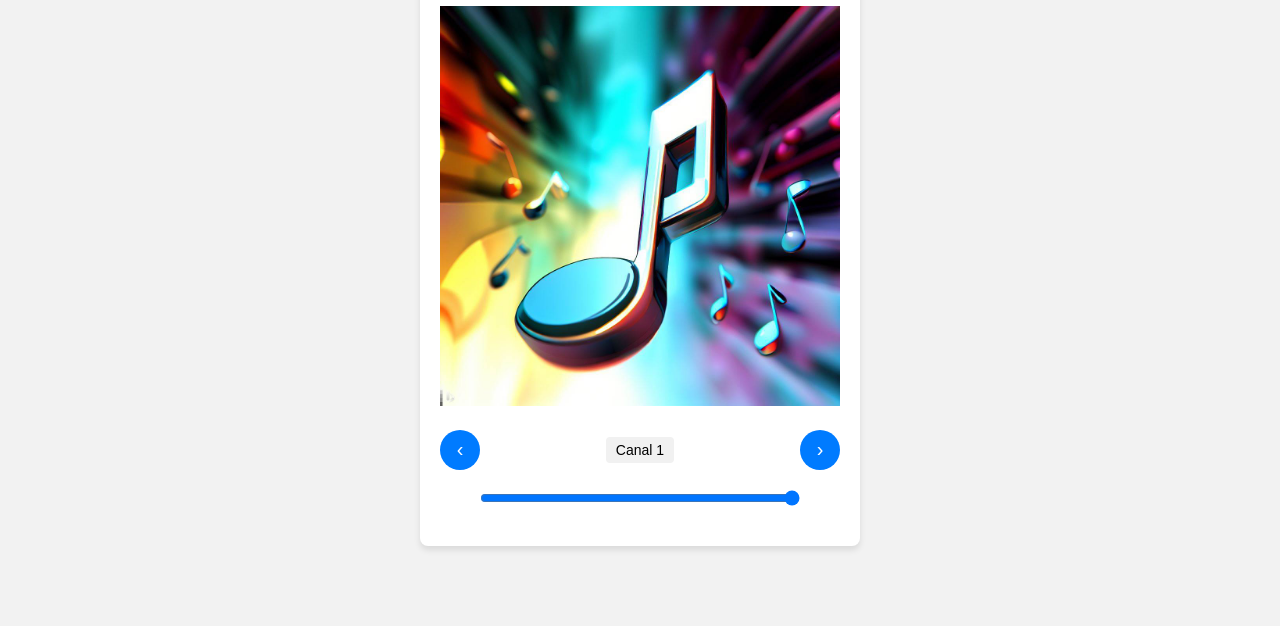
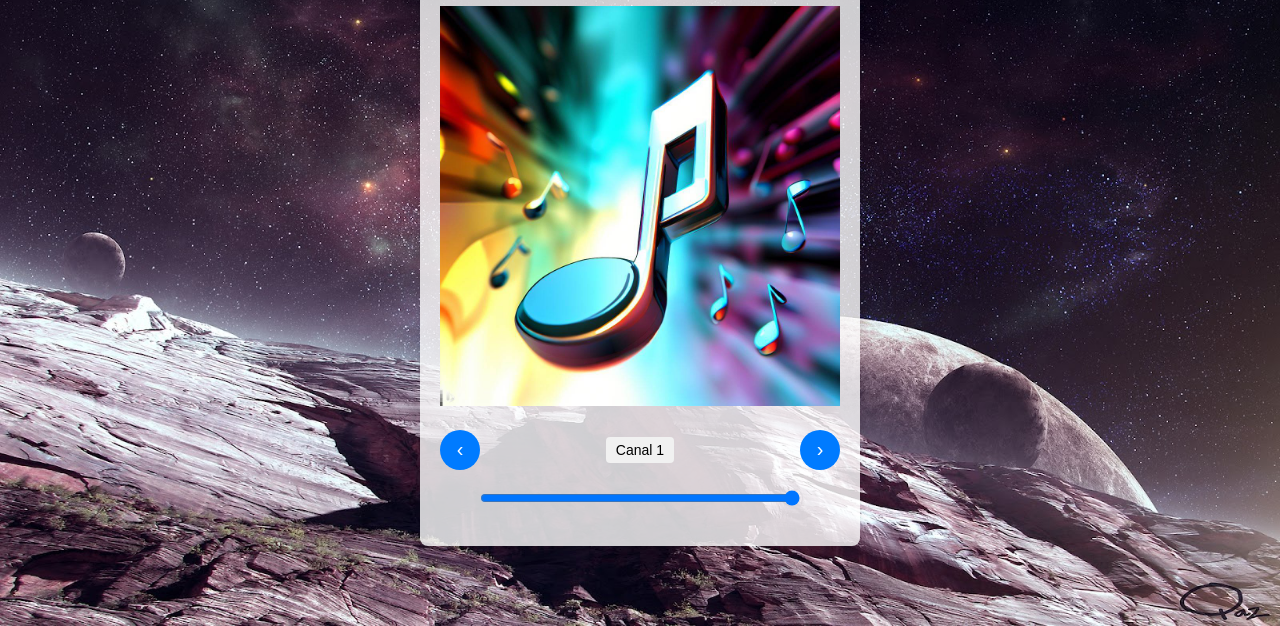
Before and after one commit to polarbd/radiopolarbs, a plain HTML site: page index.html in a window 1280 px wide. Shown: the part 174-800 px from the top of the page. Drawn offline with Linux system fonts and the light colour scheme.

Commit message:
Update estilo.css

```diff
--- a/estilo.css
+++ b/estilo.css
@@ -1,9 +1,12 @@
+/* styles.css */
 body {
     font-family: Arial, sans-serif;
     text-align: center;
     margin: 0;
     padding: 0;
-            background-color: #f2f2f2;
+    background-image: url('espacio.jpg');
+    background-size: cover;
+    background-position: center;
     display: flex;
     justify-content: center;
     align-items: center;
@@ -11,12 +14,12 @@
 }
 
 .radio-container {
-            background-color: #fff;
+    background-color: rgba(255, 255, 255, 0.8);
     border-radius: 8px;
     padding: 20px;
     box-shadow: 0px 4px 6px rgba(0, 0, 0, 0.1);
-            max-width: 400px; /* Cambiado el ancho máximo */
-            width: 100%; /* Ajustado el ancho al 100% */
+    max-width: 400px;
+    width: 100%;
 }
 
 .channel-controls {
@@ -55,5 +58,7 @@
 
 .image-container {
     margin: 20px 0;
-            max-width: 100%; /* Ajustado el ancho máximo */
+    max-width: 100%;
 }
+
+        }
```
Lines whose indentation alone changed are shown as unchanged.
